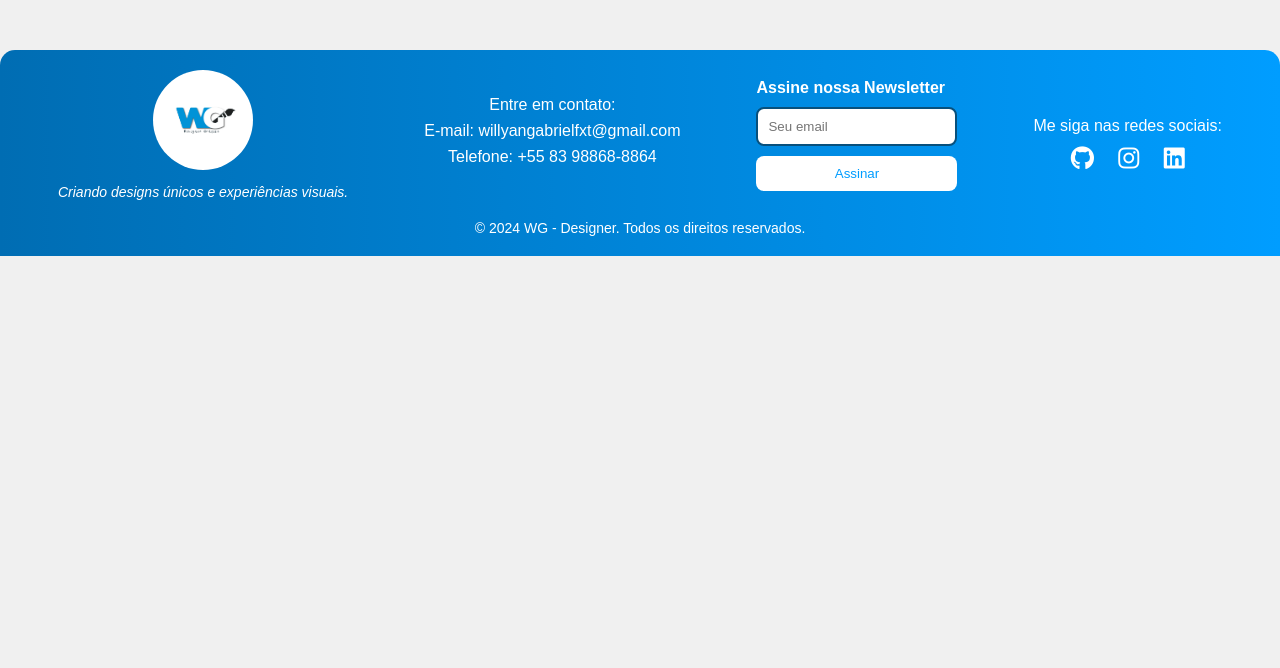
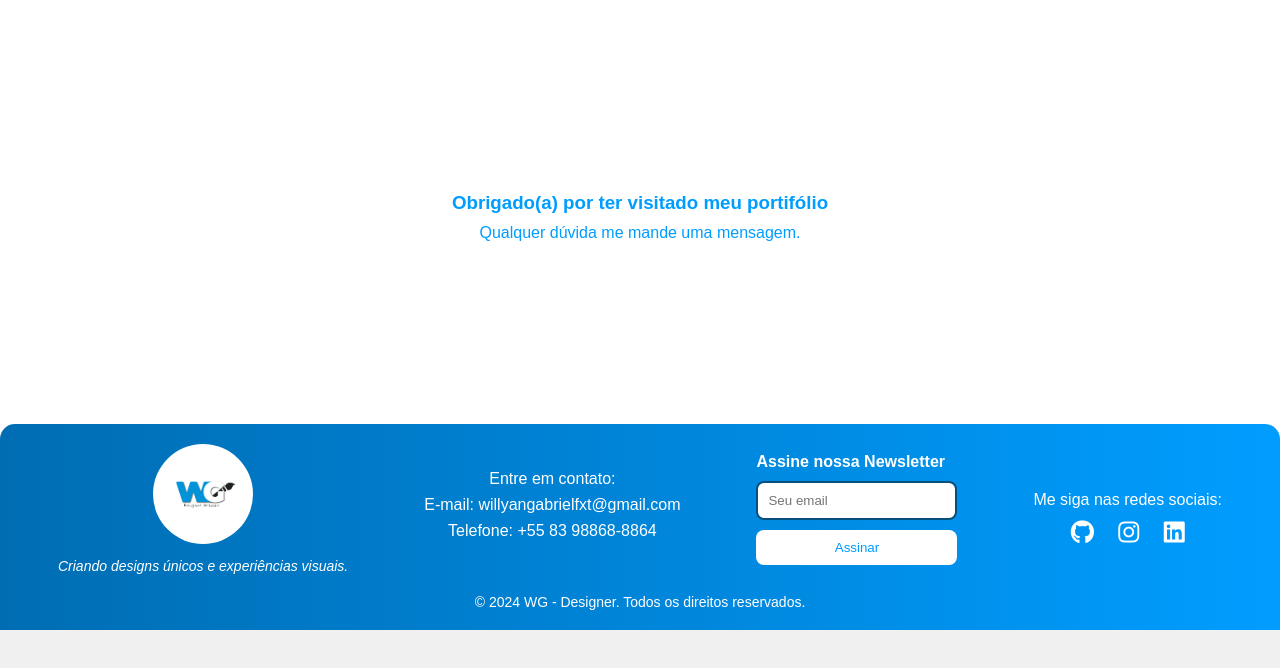
Before and after one commit to Willyang10x/WG-DESIGN, a plain HTML site: page Components/Footer/footer.html in a window 1280 px wide. Drawn offline with Linux system fonts and the light colour scheme.

```diff
--- a/Components/Footer/footer.css
+++ b/Components/Footer/footer.css
@@ -21,7 +21,7 @@
     background: linear-gradient(90deg, rgba(0, 109, 179, 1) 0%, rgba(0, 157, 255, 1) 100%); /* Suas cores */
     border-radius: 15px 15px 0 0;
     color: #fff;
-    margin-top: 50px;
+    margin-top: -20px;
     padding: 20px;
   }
 
@@ -98,6 +98,19 @@
     transition: background-color 0.3s;
   }
 
+  .after-location {
+    text-align: center;
+    background-color: #ffffff; /* Define fundo branco */
+    padding: px; /* Espaçamento interno */
+    color: #009dff; /* Define a cor do texto como preto */
+    font-family: 'Arial', sans-serif;
+    padding: 15%;
+}
+
+  .after-location p{
+    margin: 10px;
+}
+
   .footer-subscribe button:hover {
     background-color: #0e4a6e;
   }
--- a/Components/Footer/footer.html
+++ b/Components/Footer/footer.html
@@ -9,6 +9,12 @@
     <link rel="stylesheet" href="https://cdnjs.cloudflare.com/ajax/libs/font-awesome/6.0.0-beta3/css/all.min.css">
 </head>
 <body>
+
+<div class="after-location">
+  <h3>Obrigado(a) por ter visitado meu portifólio</h3>
+  <p>Qualquer dúvida me mande uma mensagem.</p>
+</div>
+
 <footer>
     <div class="footer-container">
 
```
